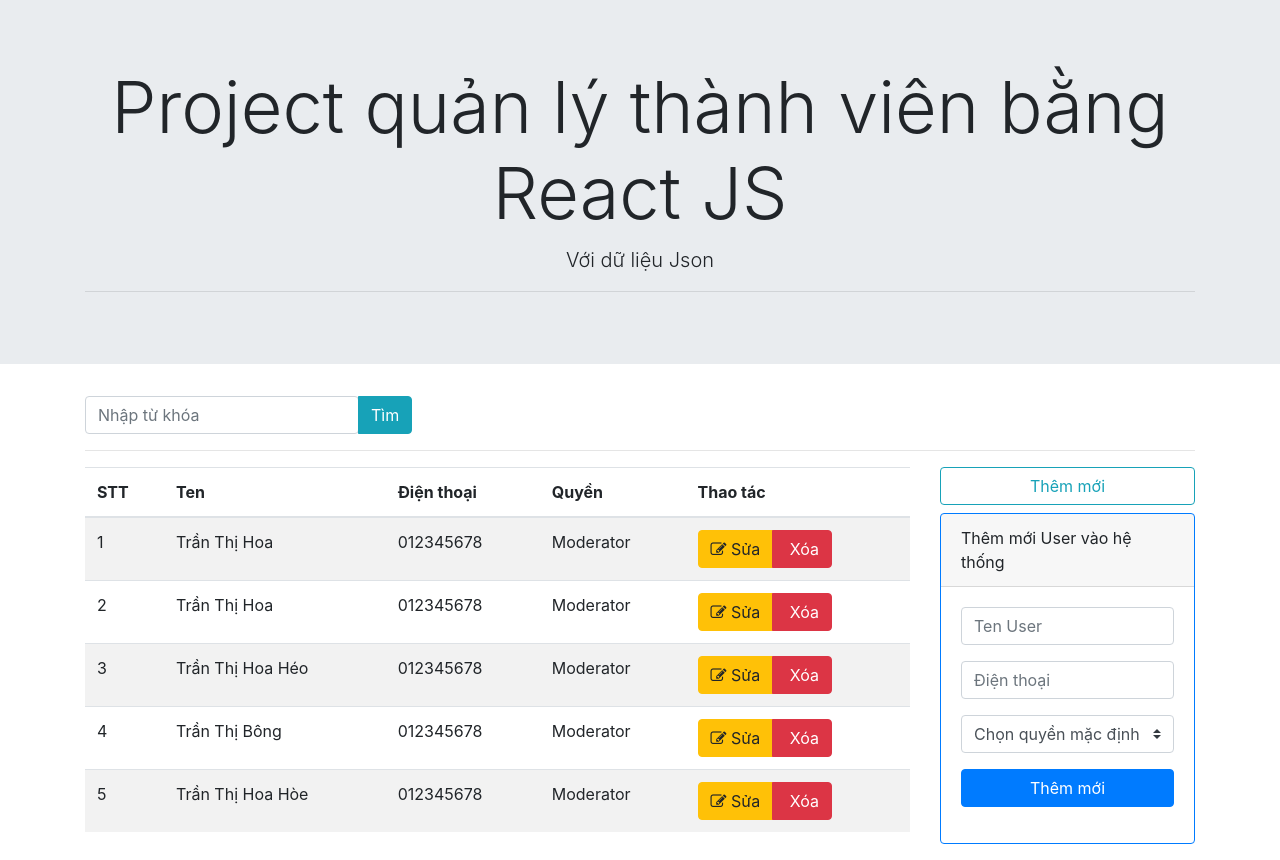
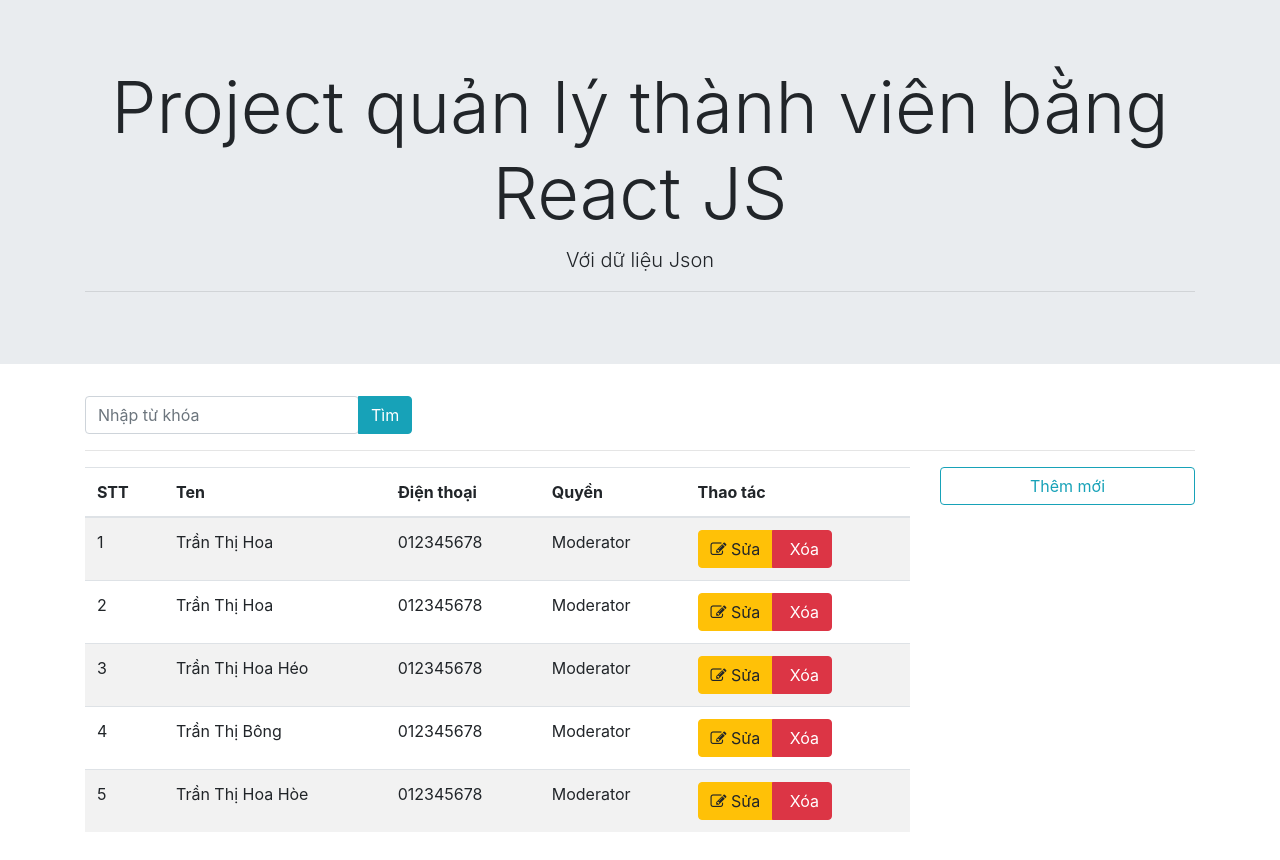
Before and after one commit to cntt2-lydoan/ReactJS_02, a React (Create React App) app: page / in a window 1280 px wide. Built offline with nearby package versions, Linux system fonts and the light colour scheme.

Commit message:
[PHAN-21] 060 Xu ly hien thi Form thong bao ung voi truong hop chung component

```diff
--- a/src/Components/AddUser.js
+++ b/src/Components/AddUser.js
@@ -7,26 +7,23 @@ class AddUser extends Component {
             trangThaiChinhSua:false
         }
     }
+    thayDoiTrangThai = () =>{
+        this.setState({
+            trangThaiChinhSua: !this.state.trangThaiChinhSua
+        });
+    }
     hienThiNut = () => {
         if(this.state.trangThaiChinhSua === true){
-            return <div className="btn btn-block btn-outline-secondary">Đóng lại</div>
+            return <div className="btn btn-block btn-outline-secondary" onClick={()=>this.thayDoiTrangThai()}>Đóng lại</div>
         }
         else{
-            return <div className="btn btn-block btn-outline-info">Thêm mới</div>
+            return <div className="btn btn-block btn-outline-info" onClick={()=>this.thayDoiTrangThai()}>Thêm mới</div>
         }
-
-
-
     }
-
-
-    render() {
-        return (
-            <div className="col-3">
-                    <div >
-                        {this.hienThiNut()}
-
-                        <div className="card border-primary mb-3 mt-2">
+    hienThiForm = () =>{
+        if(this.state.trangThaiChinhSua === true)
+        return(
+        <div className="card border-primary mb-3 mt-2">
                         <div className="card-header">Thêm mới User vào hệ thống</div>
                         <div className="card-body text-primary">
                             <div className="form-group">
@@ -48,6 +45,18 @@ class AddUser extends Component {
                             </div>
                         </div>
                         </div>
+        )
+    }
+
+
+    render() {
+        return (
+            <div className="col-3">
+                    <div >
+                        {this.hienThiNut()}
+                        {this.hienThiForm()}
+
+
                     </div>
                     </div>
 
```
